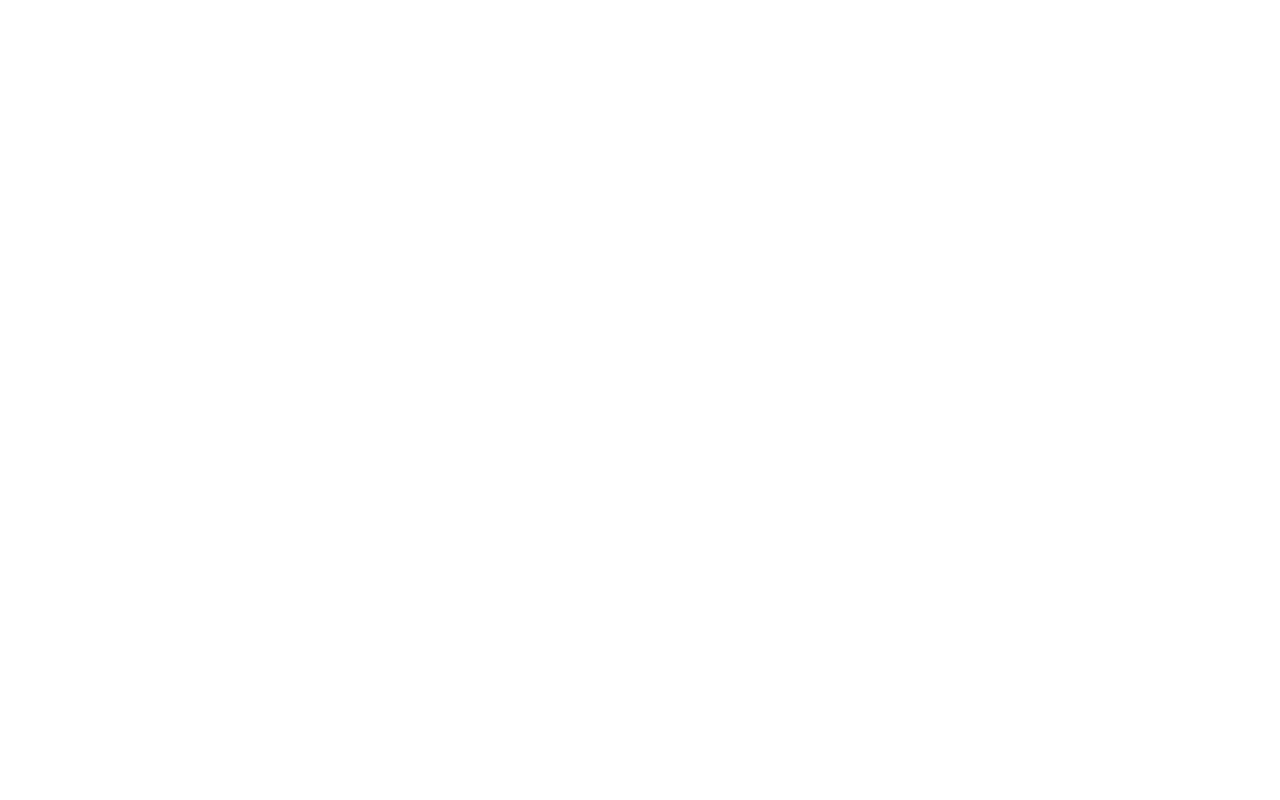
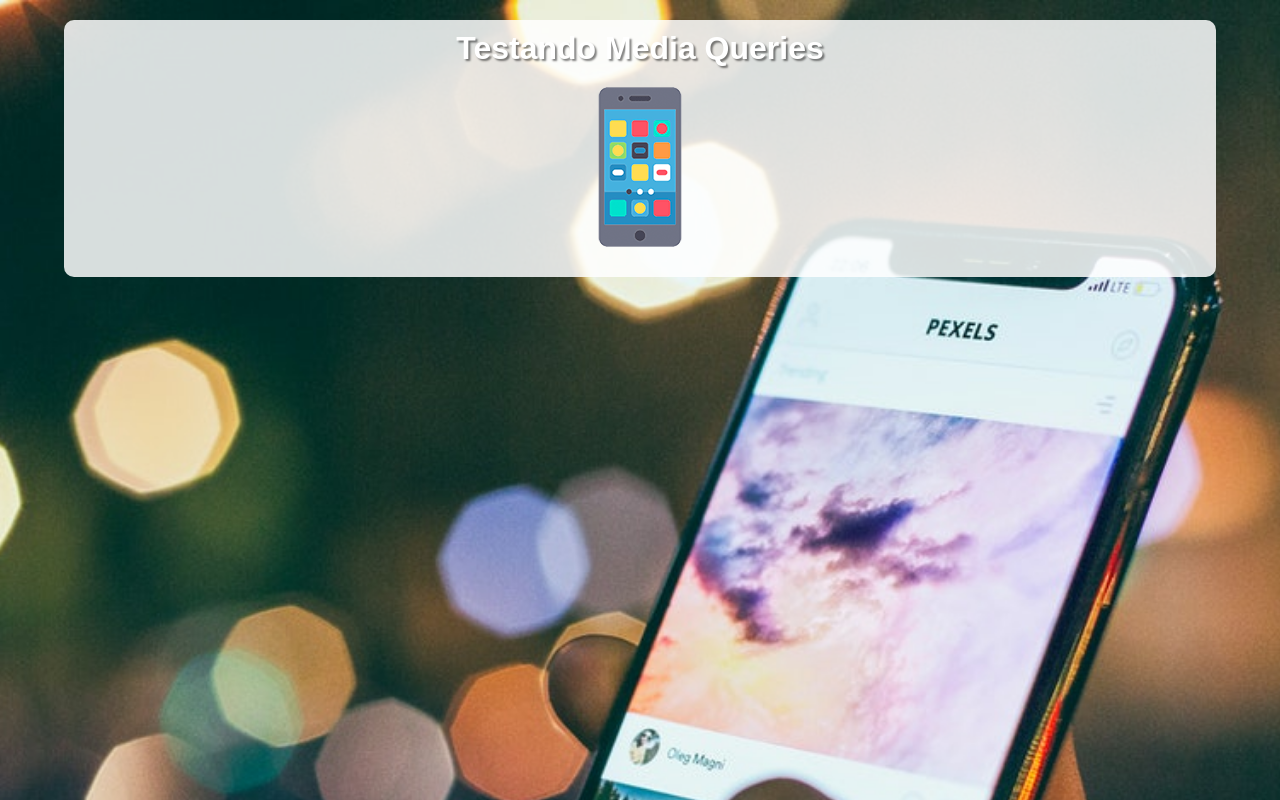
Before and after one commit to RafaelRuizCrespo/html-css, a plain HTML site: page exercicios/ex026/mq004/index.html in a window 1280 px wide. Shown: the top 800 px of the page. Drawn offline with Linux system fonts and the light colour scheme.

Commit message:
atualizei

```diff
--- /dev/null
+++ b/exercicios/ex026/mq004/estilos/media-query.css
@@ -0,0 +1,5 @@
+@charset "UTF-8";
+
+@media print {
+
+}
--- /dev/null
+++ b/exercicios/ex026/mq004/estilos/style.css
@@ -0,0 +1,46 @@
+@charset "UTF-8";
+
+* {
+    font-family: Arial, Helvetica, sans-serif;
+    font-size: 1em;
+    margin: 0px;
+    padding: 0px;
+    box-sizing: border-box;
+}
+
+html {
+    height: 113.5vw;
+}
+
+body {
+    background: black url(../imagens/back-phone.jpg) no-repeat;
+    background-size: cover;
+    background-position: center center;
+}
+
+main {
+    background-color: rgba(255, 255, 255, 0.842);
+    width: 90vw;
+    margin: auto;
+    margin-top: 20px;
+    border-radius: 10px;
+    padding: 10px;
+}
+
+h1 {
+    text-align: center;
+    color: white;
+    font-size: 2em;
+    text-shadow: 2px 2px 2px rgba(0, 0, 0, 0.493);
+}
+
+img {
+    display: block;
+    margin: auto;
+}
+
+img#phone {display: block;}
+img#tablet {display: none;}
+img#print {display: none;}
+img#pc {display: none;}
+img#tv {display: none;}
--- a/exercicios/ex026/mq004/index.html
+++ b/exercicios/ex026/mq004/index.html
@@ -4,8 +4,17 @@
     <meta charset="UTF-8">
     <meta name="viewport" content="width=device-width, initial-scale=1.0">
     <title>Media Query</title>
+    <link rel="stylesheet" href="estilos/style.css" media="all">
+    <link rel="stylesheet" href="estilos/media-query.css">
 </head>
 <body>
-
+    <main>
+    <h1>Testando Media Queries</h1>
+        <img id="phone" src="imagens/icon-phone.png" alt="Acessando via smartphone">
+        <img id="tablet" src="imagens/icon-tablet.png" alt="Acessando via tablet">
+        <img id="print" src="imagens/icon-print.png" alt="Versão para impressão">
+        <img id="pc" src="imagens/icon-pc.png" alt="Versão para desktop">
+        <img id="tv" src="imagens/icon-tv.png" alt="Versão para TV">
+    </main>
 </body>
 </html>
```
